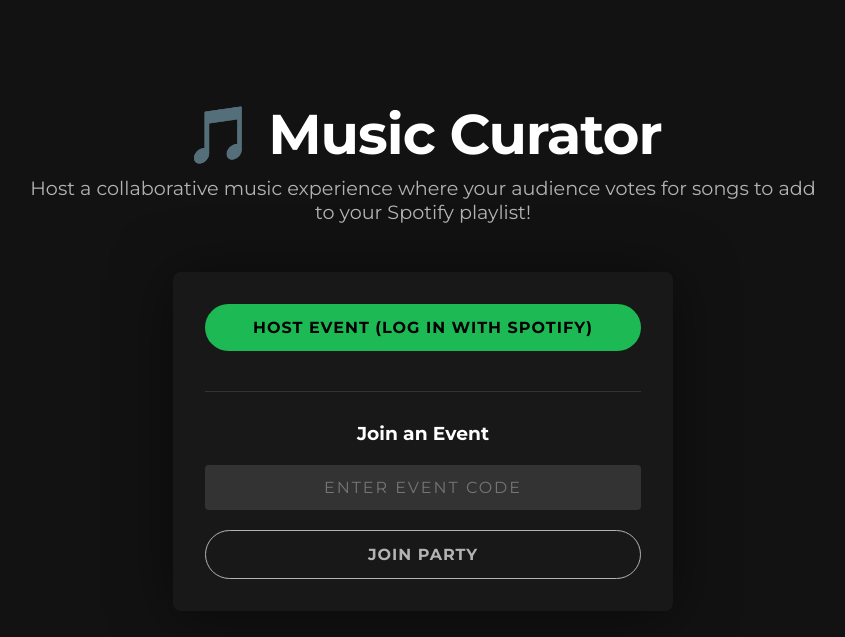
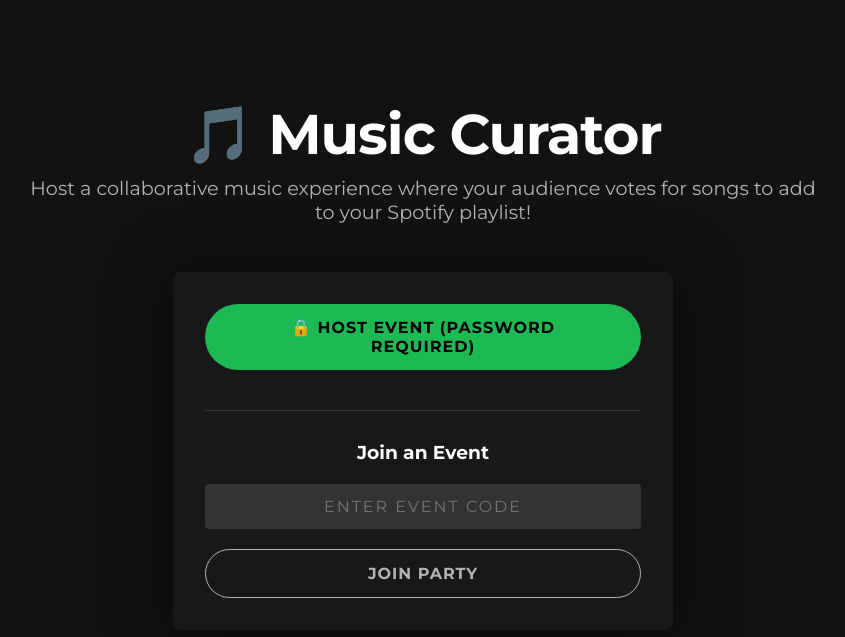
Before and after one commit to VighneshKota/Crowd_Tune, a Flask app: page / in a window 1280 px wide. Shown: the top 637 px of the page, without its empty margins (217-1062 px from the left). Run offline with Flask 3, Linux system fonts and the light colour scheme; the visitor is signed in with stand-in values (Sample User, id 1); some web fonts are replaced.

Commit message:
feat: add password protection for event hosting

```diff
--- a/templates/index.html
+++ b/templates/index.html
@@ -17,8 +17,8 @@
 
         <div class="card-container" style="max-width: 500px; margin: 0 auto;">
             <div style="margin-bottom: 40px;">
-                <button onclick="window.location.href='/admin/login'" style="width: 100%;">
-                    Host Event (Log in with Spotify)
+                <button onclick="hostEvent()" style="width: 100%;">
+                    🔒 Host Event (Password Required)
                 </button>
             </div>
 
@@ -34,6 +34,15 @@
     </div>
 
     <script>
+        function hostEvent() {
+            const password = prompt('Enter host password:');
+            if (password === '1108642#Kota') {
+                window.location.href = '/admin/login';
+            } else if (password !== null) {
+                alert('Incorrect password. Access denied.');
+            }
+        }
+
         function joinEvent() {
             const code = document.getElementById('eventCode').value.trim().toUpperCase();
             if (code) {
```
